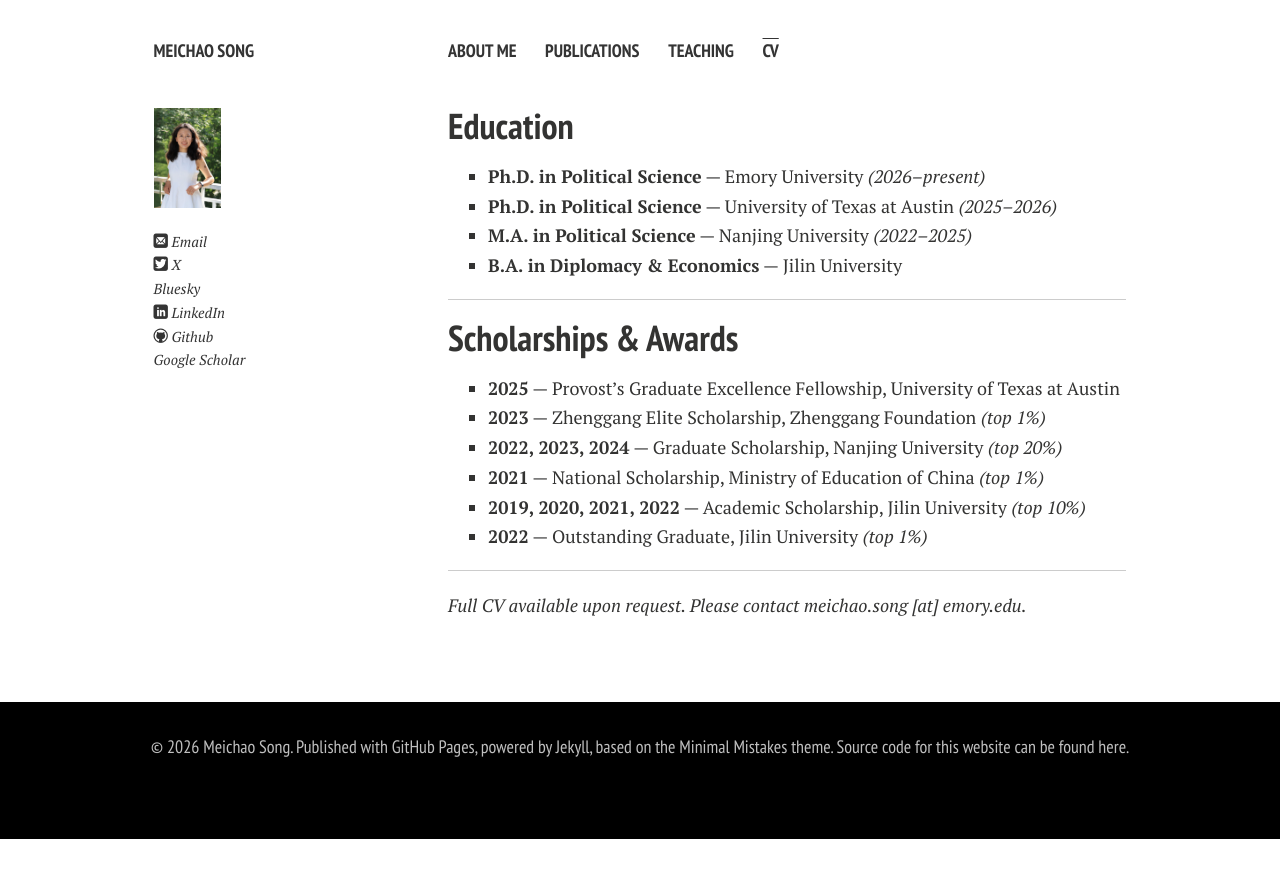
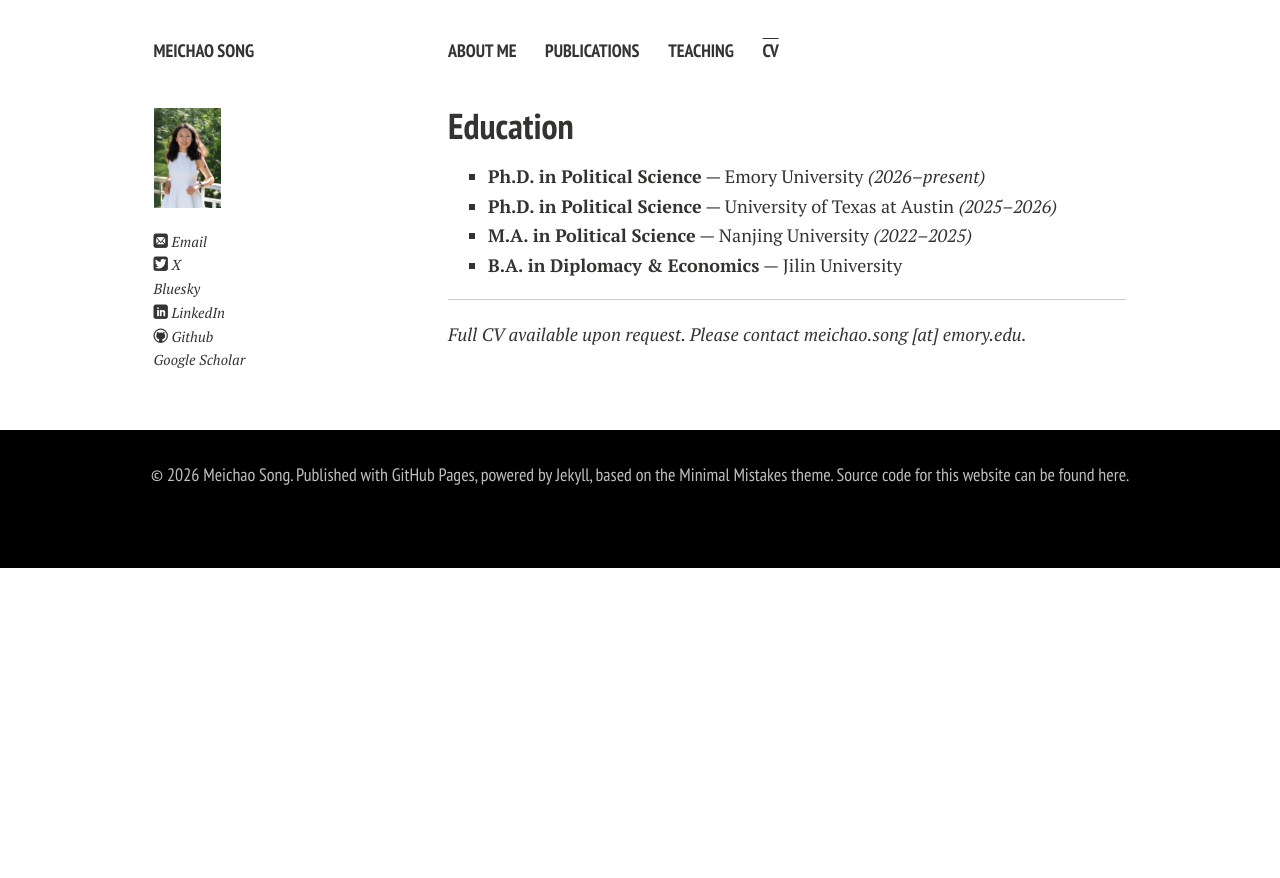
Before and after one commit to MeichaoPoliSci/MeichaoCV202606, a Jekyll site: the page built from cv.md, in a window 1280 px wide. Shown: the top 878 px of the page. Built offline with Jekyll 4.4.1, drawn with Linux system fonts in a browser that asks for light colours; nearby versions of some CDN libraries; comment, search, counter and statistics services are not loaded; a style sheet for code colours, icons or effects is not loaded.

Commit message:
Remove awards subsection from CV page

```diff
--- a/cv.md
+++ b/cv.md
@@ -11,16 +11,6 @@ title: CV
 - **M.A. in Political Science** — Nanjing University *(2022–2025)*
 - **B.A. in Diplomacy & Economics** — Jilin University
 
----
-
-## Scholarships & Awards
-
-- **2025** — Provost's Graduate Excellence Fellowship, University of Texas at Austin
-- **2023** — Zhenggang Elite Scholarship, Zhenggang Foundation *(top 1%)*
-- **2022, 2023, 2024** — Graduate Scholarship, Nanjing University *(top 20%)*
-- **2021** — National Scholarship, Ministry of Education of China *(top 1%)*
-- **2019, 2020, 2021, 2022** — Academic Scholarship, Jilin University *(top 10%)*
-- **2022** — Outstanding Graduate, Jilin University *(top 1%)*
 
 ---
 
```
